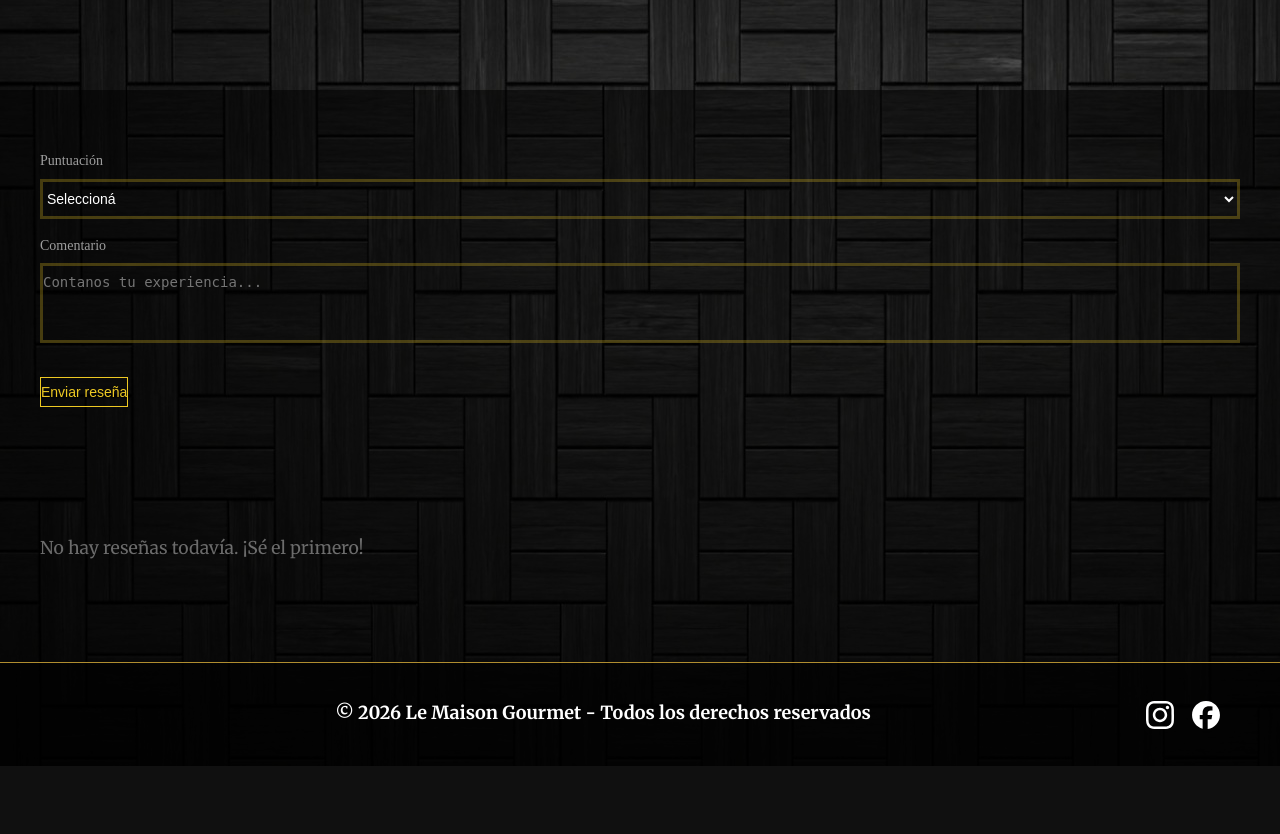
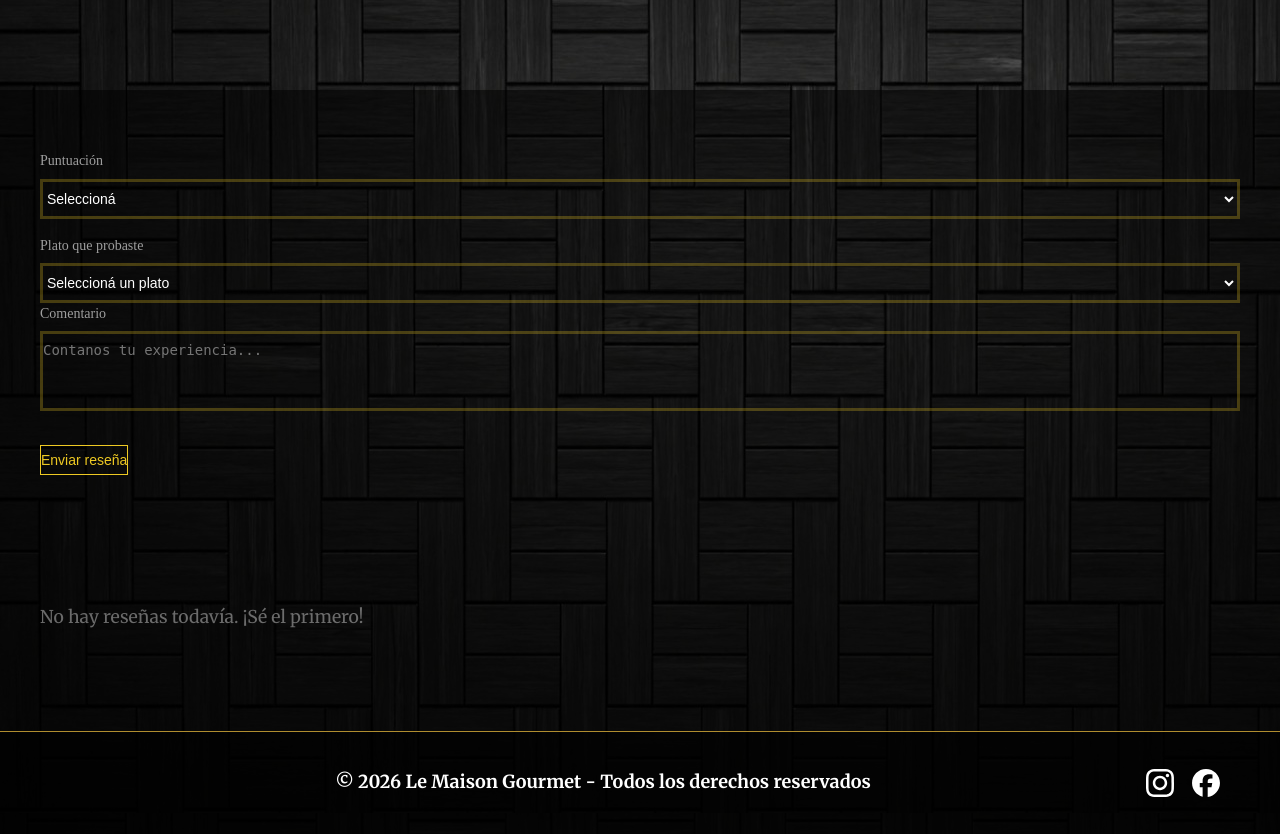
Before and after one commit to LucasRodaFiuba/IDS_TP_FINAL, a Flask app: page /nosotros in a window 1280 px wide. Shown: the part 975-1809 px from the top of the page. Before the commit the page ends 1741 px from the top, so only its background shows below. Run offline with Flask 3, Linux system fonts and the light colour scheme; a user stored in the database is signed in; data that the repository does not hold is empty.

Commit message:
Seleccion plato reseñas

```diff
--- a/APIRESTFUL/api/services/resenas.py
+++ b/APIRESTFUL/api/services/resenas.py
@@ -22,13 +22,14 @@ def obtener_resenas():
         return {'errores': [str(e)]}
 
 
-def enviar_resena(id_usuario, id_reserva, puntuacion, comentario, token):
+def enviar_resena(id_usuario, id_reserva, id_plato, puntuacion, comentario, token):
     try:
         response = requests.post(
             f'{API_BASE_URL}/resenas',
             json={
                 'id_usuario': id_usuario,
                 'id_reserva': id_reserva,
+                'id_plato': id_plato,
                 'puntuacion': puntuacion,
                 'comentario': comentario
             },
--- a/APIRESTFUL/api/tablas.sql
+++ b/APIRESTFUL/api/tablas.sql
@@ -99,6 +99,9 @@ CREATE TABLE resenas (
 
     FOREIGN KEY (id_reserva)
     REFERENCES reservas(id_reserva)
+
+    FOREIGN KEY (id_plato)
+    REFERENCES menu(id_plato)
 );
 
 
--- a/app.py
+++ b/app.py
@@ -459,6 +459,7 @@ def pagina_resenas():
         resultado = enviar_resena(
             id_usuario=usuario['id'],
             id_reserva=None,
+            id_plato=request.form.get('id_plato'),
             puntuacion=int(request.form.get('puntuacion')),
             comentario=request.form.get('comentario'),
             token=token
--- a/routes/servicios_extra.py
+++ b/routes/servicios_extra.py
@@ -1,6 +1,7 @@
 from flask import Flask, Blueprint,redirect,url_for,request,render_template, flash
 from services.servicios_extra import obtener_servicios_extra,agregar_servicio_extra,eliminar_servicio_extra,actualizar_servicio_extra
 from services.resenas import obtener_resenas
+from services.menu import obtener_menu
 
 servicios_extra_bp= Blueprint('servicios_extra',__name__)
 
@@ -16,11 +17,13 @@ def pagina_nosotros():
         resenas = resultado['response']
     else:
         resenas = []
-
+    menu = obtener_menu()
+    platos = menu.get('platos', [])
     return render_template(
         'nosotros.html',
         servicios=servicios,
-        resenas=resenas
+        resenas=resenas,
+        platos=platos
     )
 
 @servicios_extra_bp.route('/admin/servicios/agregar', methods=['POST'])
--- a/templates/reseñas_contenido.html
+++ b/templates/reseñas_contenido.html
@@ -13,6 +13,15 @@
                     <option value="3">★★★</option>
                     <option value="2">★★</option>
                     <option value="1">★</option>
+                </select>
+            </div>
+            <div class="plato-input">
+                <label>Plato que probaste</label>
+                <select name="id_plato" required>
+                <option value="">Seleccioná un plato</option>
+                {% for plato in platos %}
+                <option value="{{ plato.id_plato }}">{{ plato.nombre }}</option>
+                {% endfor %}
                 </select>
             </div>
             <div class="comentario-input">
```
